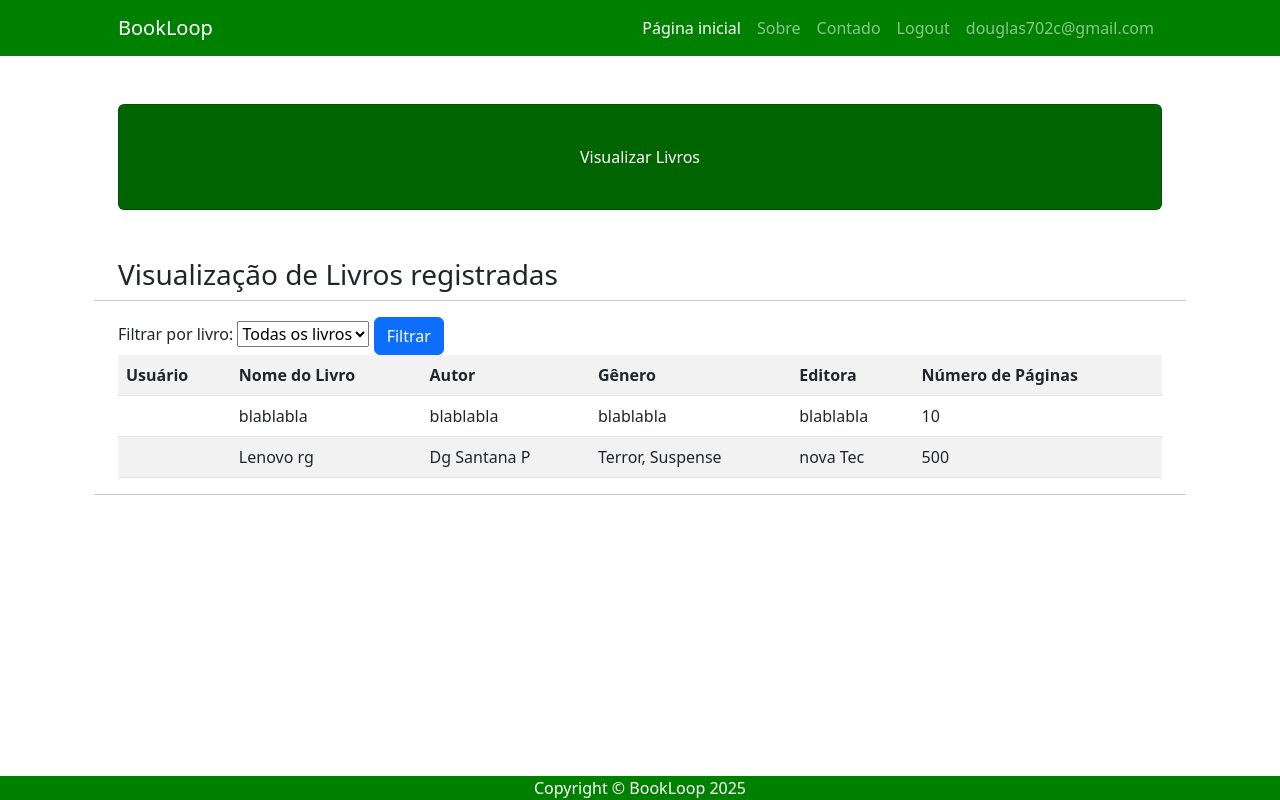
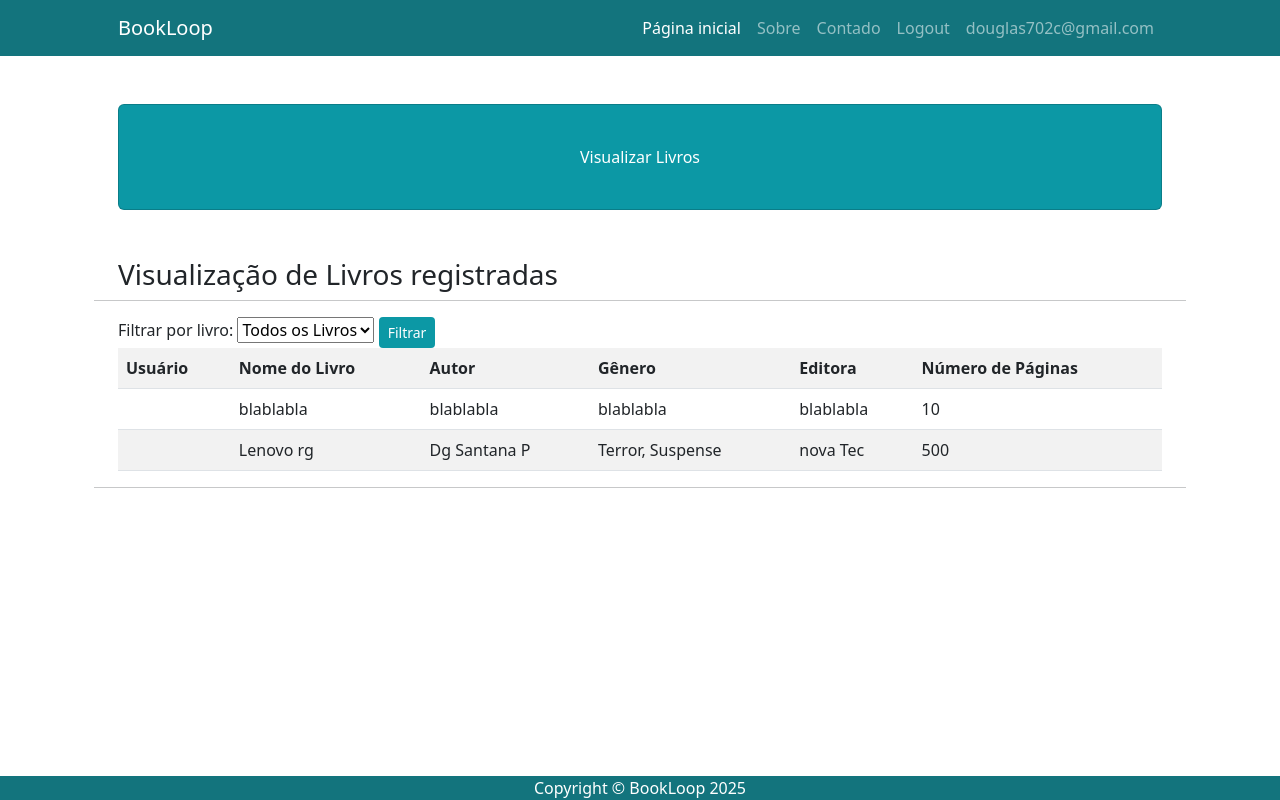
Before and after one commit to douglassantanapassos/bookloop, a Django app: page /visualizar/ in a window 1280 px wide. Run offline with Django 5.2, Linux system fonts and the light colour scheme; a user stored in the database is signed in; data comes from the database, SQL or seed files in the repository; both versions use the stored data as it was after the commit; some libraries are stand-ins or nearby versions.

Commit message:
Atualização (20.07.25): base, criação do contato e sobre, lancar e visualizar.

```diff
--- a/usuarios/templates/usuarios/base.html
+++ b/usuarios/templates/usuarios/base.html
@@ -9,7 +9,8 @@
 </head>
 <body>
     <!-- Responsive navbar-->
-    <nav class="navbar navbar-expand-lg navbar-dark " style="background-color: #008000;">
+    <!-- <nav class="navbar navbar-expand-lg navbar-dark " style="background-color: #3030aa;"> -->
+    <nav class="navbar navbar-expand-lg navbar-dark " style="background-color: #13747d;">
             <div class="container px-5">
                 <a class="navbar-brand" href="{% url 'home' %}">BookLoop</a>
                 <button class="navbar-toggler" type="button" data-bs-toggle="collapse" data-bs-target="#navbarSupportedContent" aria-controls="navbarSupportedContent" aria-expanded="false" aria-label="Toggle navigation"><span class="navbar-toggler-icon"></span></button>
@@ -17,8 +18,8 @@
                 <div class="collapse navbar-collapse" id="navbarSupportedContent">
                     <ul class="navbar-nav ms-auto mb-2 mb-lg-0">
                         <li class="nav-item"><a class="nav-link active" aria-current="page" href="{% url 'home' %}">Página inicial</a></li>
-                        <li class="nav-item"><a class="nav-link" href="#!">Sobre</a></li>
-                        <li class="nav-item"><a class="nav-link" href="#!">Contado</a></li>
+                        <li class="nav-item"><a class="nav-link" href="{% url 'sobre' %}">Sobre</a></li>
+                        <li class="nav-item"><a class="nav-link" href="{% url 'contato' %}">Contado</a></li>
                         <li class="nav-item"><a class="nav-link" href="{% url 'logout' %}">Logout</a></li>
                         <li  class="nav-item" ><span class="nav-link">{{user.email}}</span></li>
                     </ul>
@@ -29,44 +30,44 @@
         <!-- Page Content-->
         <div class="container px-4 px-lg-5">
             <!-- Call to Action-->
-            <div class="card text-white my-5 py-4 text-center" style="background-color: #006400;">
+            <div class="card text-white my-5 py-4 text-center " style="background-color: #0c98a5;">
                 <div class="card-body"><p class="text-white m-0">{% block titulo %}Seja bem-vindo(a) ao portal BookLoop. Aqui você poderá cadastrar, editar e visualizar livros disponíveis para troca. Promova a leitura e a sustentabilidade!{% endblock %}</p></div>
             </div>
             <!-- Content Row-->
             <div class="row gx-4 gx-lg-5">
                 {% block conteudo %}
                 <div class="col-md-4 mb-5">
-                    <div class="card h-100" style="background-color: #D3D3D3;">
+                    <div class="card h-100" style="background-color: #13747d;">
                         <div class="card-body" style="background-color: #FFFFFF;">
                             <h2 class="card-title">Cadastrar Livros</h2>
                             <p class="card-text">Nesta opção você poderá cadastrar novos livros, informando título, autor, gênero, editora e número de páginas. Torne seu acervo disponível para troca com outros leitores!</p>
                         </div>
-                        <div class="card-footer"><a class="btn btn-primary btn-sm" href="{% url 'lancar' %}">Clique aqui</a></div>
+                        <div class="card-footer"><a class="btn  btn-sm " style="background-color: #0c98a5; color: #ffffff;" href="{% url 'lancar' %}">Clique aqui</a></div>
                     </div>
                 </div>
                 <div class="col-md-4 mb-5">
-                    <div class="card h-100" style="background-color: #D3D3D3;">
+                    <div class="card h-100" style="background-color: #13747d;">
                         <div class="card-body" style="background-color: #FFFFFF;">
                             <h2 class="card-title">Alterar Livros</h2>
                             <p class="card-text">Nesta opção você poderá editar os dados dos livros que já cadastrou, corrigindo informações. Mantenha sua estante sempre organizada.</p>
                         </div>
-                        <div class="card-footer"><a class="btn btn-primary btn-sm" href="{% url 'alterar' %}">Clique aqui</a></div>
+                        <div class="card-footer"><a class="btn  btn-sm " style="background-color: #0c98a5; color: #ffffff;" href="{% url 'alterar' %}">Clique aqui</a></div>
                     </div>
                 </div>
                 <div class="col-md-4 mb-5">
-                    <div class="card h-100" style="background-color: #D3D3D3;">
+                    <div class="card h-100" style="background-color: #13747d;">
                         <div class="card-body" style="background-color: #FFFFFF;">
                             <h2 class="card-title">Visualizar Livros</h2>
                             <p class="card-text">Nesta opção você poderá visualizar todos os livros cadastrados.</p>
                         </div>
-                        <div class="card-footer"><a class="btn btn-primary btn-sm" href="{% url 'visualizar' %}">Clique aqui</a></div>
+                        <div class="card-footer"><a class="btn  btn-sm " style="background-color: #0c98a5; color: #ffffff;" href="{% url 'visualizar' %}">Clique aqui</a></div>
                     </div>
                 </div>
                 {% endblock %}
             </div>
         </div>
         <!-- Footer-->
-        <footer class="fixed-bottom" style="background-color: #008000;">
+        <footer class="fixed-bottom" style="background-color: #13747d;">
             <div class="container px-4 px-lg-5"><p class="m-0 text-center text-white">Copyright &copy; BookLoop 2025</p></div>
         </footer>
         <!-- Bootstrap core JS-->
--- a/usuarios/templates/usuarios/lancar.html
+++ b/usuarios/templates/usuarios/lancar.html
@@ -38,11 +38,10 @@
                     <label for="numPaginas">Número de Páginas: </label>
                 </div>
                 <div class="form-floating mb-3">
-                    <button type="submit" class="btn btn-primary">Registrar Livros</button>
+                    <button type="submit" class="btn btn-sm" style="background-color: #0c98a5; color: #ffffff;">Registrar Livros</button>
                 </div>
             </form>
         </div>
     </div>
 </div>
-
 {% endblock %}
--- a/usuarios/templates/usuarios/visualizar.html
+++ b/usuarios/templates/usuarios/visualizar.html
@@ -9,17 +9,17 @@
 <hr>
 
 <form action="{% url 'visualizar' %}" method="POST">
-    {% csrf_token%}
+    {% csrf_token %}
 
     <div class="filter">
         <label for="nomeLivro"> Filtrar por livro:</label>
         <select name="livro">
-            <option>Todas os livros</option>
+            <option >Todos os Livros</option>
             {% for campo in lista_livros %}
                 <option >{{ campo.livro }}</option>
             {% endfor %}
         </select>
-        <button type="submit" class="btn btn-primary">Filtrar</button>
+        <button type="submit" class="btn btn-sm" style="background-color: #0c98a5; color: #ffffff;">Filtrar</button>
     </div>
 </form>
 
@@ -35,7 +35,7 @@
         </tr>
         {% for campo in lista_livros %}
             <tr>
-                <td>{{ user.first_name}}</td>
+                <td>{{user.first_name}}</td>
                 <td>{{campo.livro}}</td>
                 <td>{{campo.nome_autor}}</td>
                 <td>{{campo.nome_genero}}</td>
--- a/usuarios/urls.py
+++ b/usuarios/urls.py
@@ -13,4 +13,6 @@ urlpatterns = [
     path('excluir/<int:pk>', views.excluir, name = 'excluir'),
     path('editar_verificacao/<int:pk>', views.editar_verificacao, name = 'editar_verificacao'),
     path('editar/<int:pk>', views.editar, name = 'editar'),
+    path('sobre/', views.sobre, name = 'sobre'),
+    path('contato/', views.contato, name = 'contato')
 ]
--- a/usuarios/views.py
+++ b/usuarios/views.py
@@ -91,7 +91,7 @@ def visualizar(request):
             dicionario_livros = {'lista_livros':lista_livros}
             return render(request, 'usuarios/visualizar.html', dicionario_livros)
         else:
-            return render( request, 'usuarios/login.html')
+            return render(request, 'usuarios/login.html')
     else:
         livro = request.POST.get('livro')
         if livro == "Todos os Livros":
@@ -146,3 +146,15 @@ def editar(request, pk):
 
     else:
         return render( request, 'usuarios/login.html')
+
+def sobre(request):
+    if request.user.is_authenticated:
+        return render(request, 'usuarios/sobre.html')
+    else:
+        return render( request, 'usuarios/login.html')
+
+def contato(request):
+    if request.user.is_authenticated:
+        return render(request, 'usuarios/contato.html')
+    else:
+        return render( request, 'usuarios/login.html')
```
Also changed, not shown: usuarios/templates/usuarios/contato.html (+16 -64 lines), usuarios/templates/usuarios/sobre.html (+23 -0 lines), db.sqlite3. Lines whose indentation alone changed are shown as unchanged.
